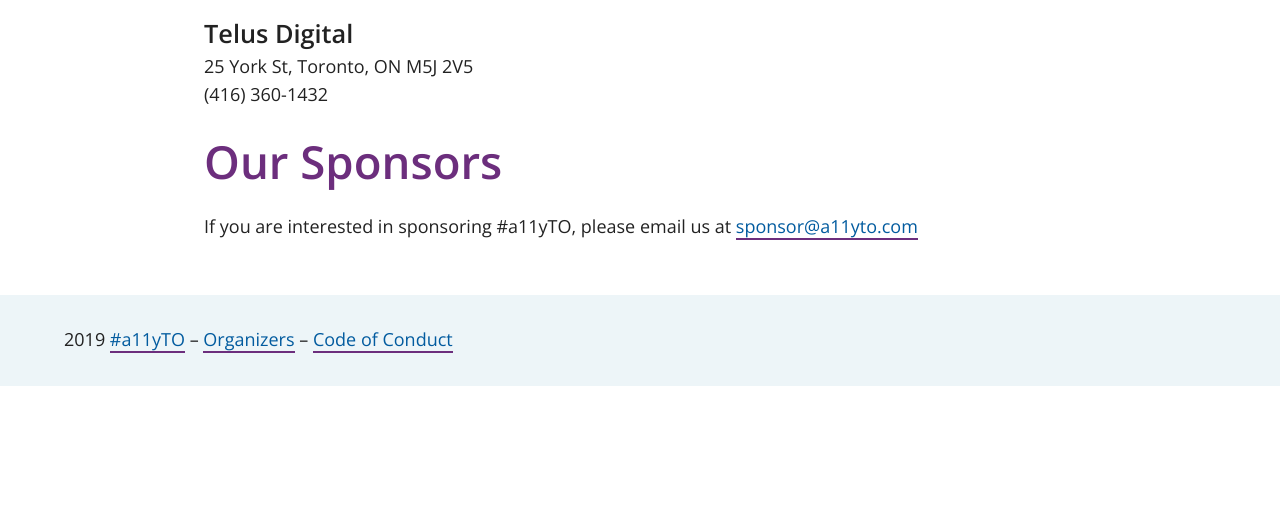
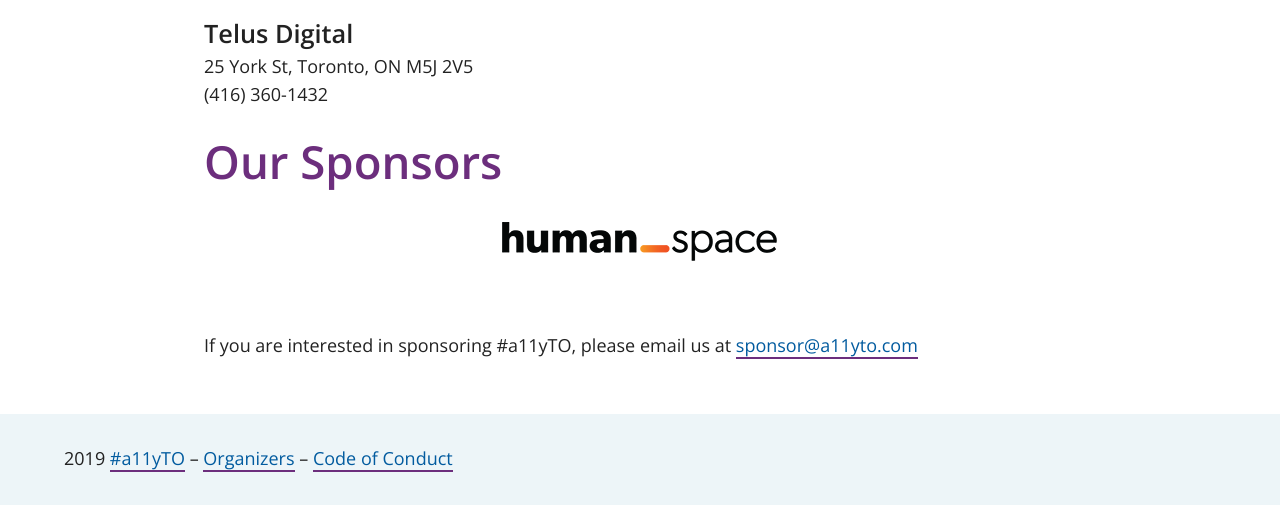
Before and after one commit to a11yTO/static-irl-site, a Jekyll site: the page built from index.html, in a window 1280 px wide. Shown: the part 3406-3911 px from the top of the page. Built offline with Jekyll 4.4.1, drawn with Linux system fonts in a browser that asks for light colours; before the commit the page ends 3792 px from its top, so only the background shows below that.

Commit message:
Add Human Space as a sponsor

```diff
--- a/_includes/sponsors.html
+++ b/_includes/sponsors.html
@@ -1,5 +1,10 @@
 <section class="sponsorships">
   <h2>Our Sponsors</h2>
+  <div class="sponsors ">
+    <div>
+      <img src="/assets/sponsors/HumanSpace-logo.png " alt="Human Space" class="logo">
+    </div>
+  </div>
   <p>If you are interested in sponsoring #a11yTO, please email us at
     <a href="mailto:sponsor@a11yto.com ">sponsor@a11yto.com</a>
   </p>
```
Also changed, not shown: assets/sponsors/HumanSpace-logo.png (added).
